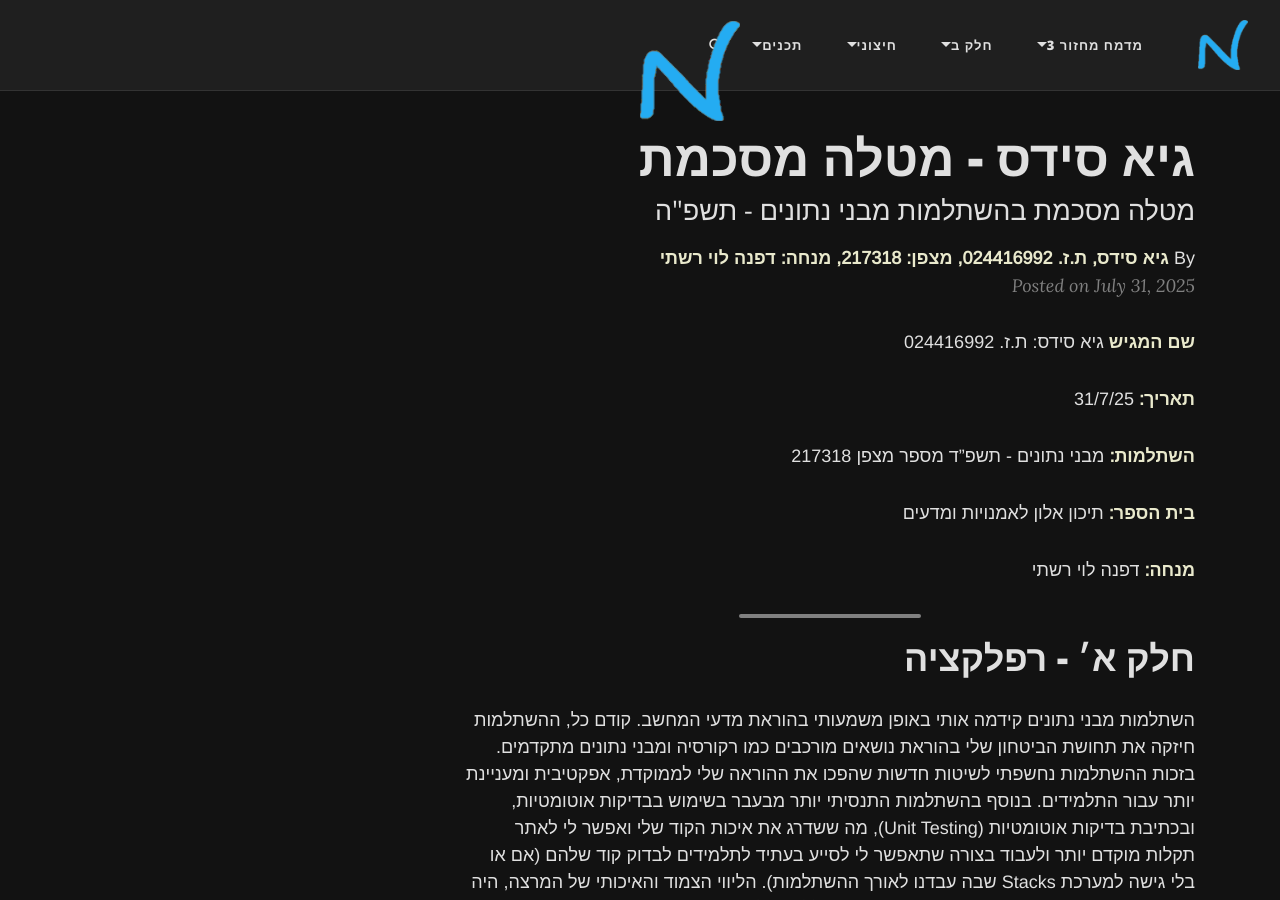
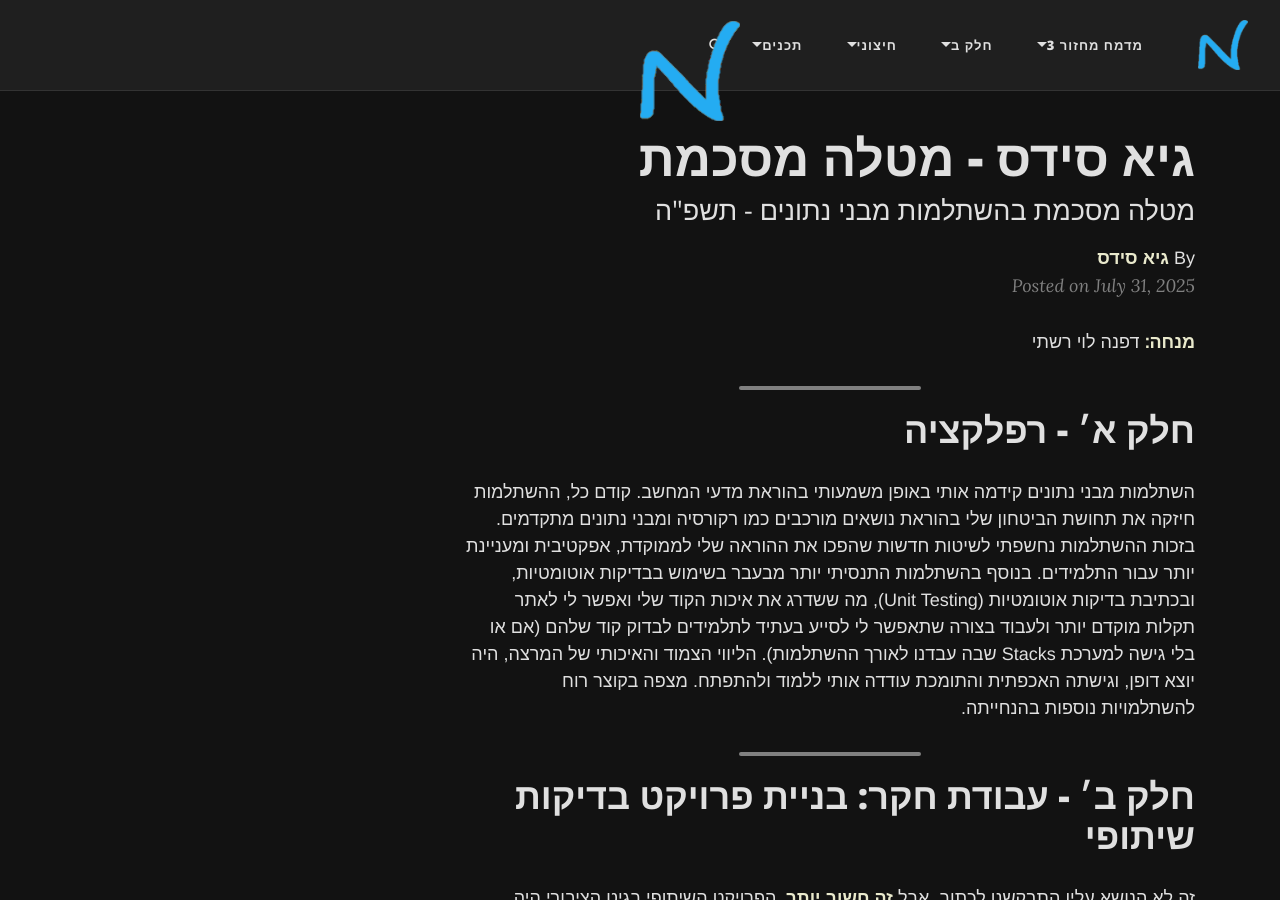
Before and after one commit to 3strategy/BeautifulYesodot, a Jekyll site: the page built from _posts/2025-07-31-mivney_summary_task.md, in a window 1280 px wide and 900 px high. Built offline with Jekyll 4.4.1, drawn with Linux system fonts in a browser that asks for light colours; comment, search, counter and statistics services are not loaded.

Commit message:
updated online version with less personal details

```diff
--- a/_posts/2025-07-31-mivney_summary_task.md
+++ b/_posts/2025-07-31-mivney_summary_task.md
@@ -5,17 +5,18 @@ subtitle: מטלה מסכמת בהשתלמות מבני נתונים - תשפ"ה
 tags: [AI, GPT, cognition, שיפור החשיבה, השפעות AI]
 comments: true
 mathjax: true
-author: "גיא סידס, ת.ז. 024416992, מצפן: 217318, מנחה: דפנה לוי רשתי"
+author: "גיא סידס"
 lang: he
 ---
 
-**שם המגיש** גיא סידס: ת.ז. 024416992
+<!-- author: "גיא סידס, ת.ז. 024416992, מצפן: 217318, מנחה: דפנה לוי רשתי" -->
+<!-- **שם המגיש** גיא סידס: ת.ז. 024416992
 
 **תאריך:** 31/7/25
 
 **השתלמות:** מבני נתונים - תשפ"ד מספר מצפן  217318
 
-**בית הספר:** תיכון אלון לאמנויות ומדעים
+**בית הספר:** תיכון אלון לאמנויות ומדעים -->
 
 **מנחה:** דפנה לוי רשתי
 
```
